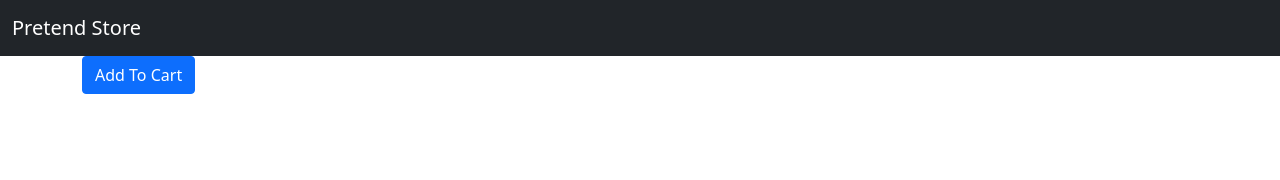
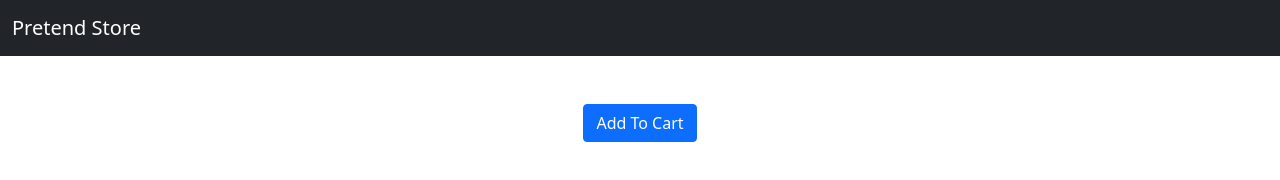
Before and after one commit to E-Martinez77/Google-Tag-Manager-Test, a plain HTML site: page pages/home.html in a window 1280 px wide. Drawn offline with nearby package versions, Linux system fonts and the light colour scheme.

Commit message:
formatted button and added test data attributes

```diff
--- a/pages/home.html
+++ b/pages/home.html
@@ -39,7 +39,11 @@
     <div class='container margin-auto'>
 
 
-        <button class="btn btn-primary gtm-click">Add To Cart</button>
+        <div class="container mt-5 text-center">
+            <button id="atc" class="btn btn-primary gtm-click" data-price="0" data-qty="1" data-product_id="000001">
+                Add To Cart
+            </button>
+        </div>
 
     </div>
 
```
